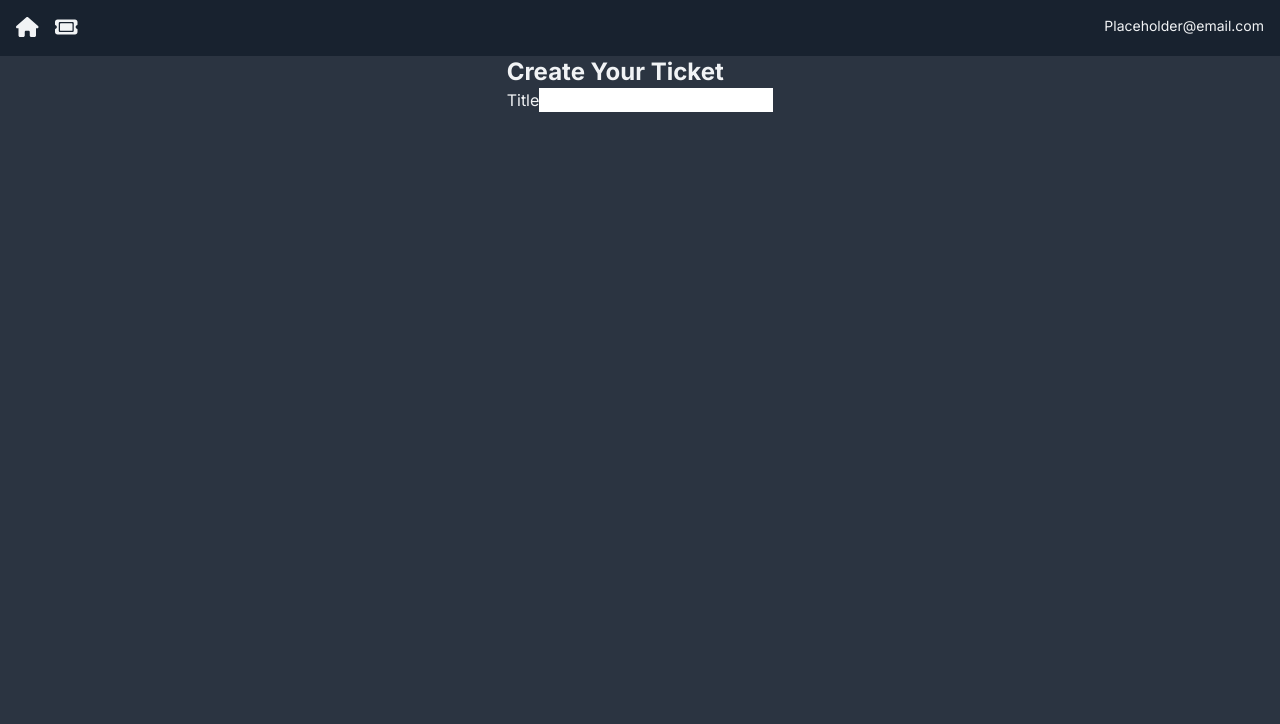
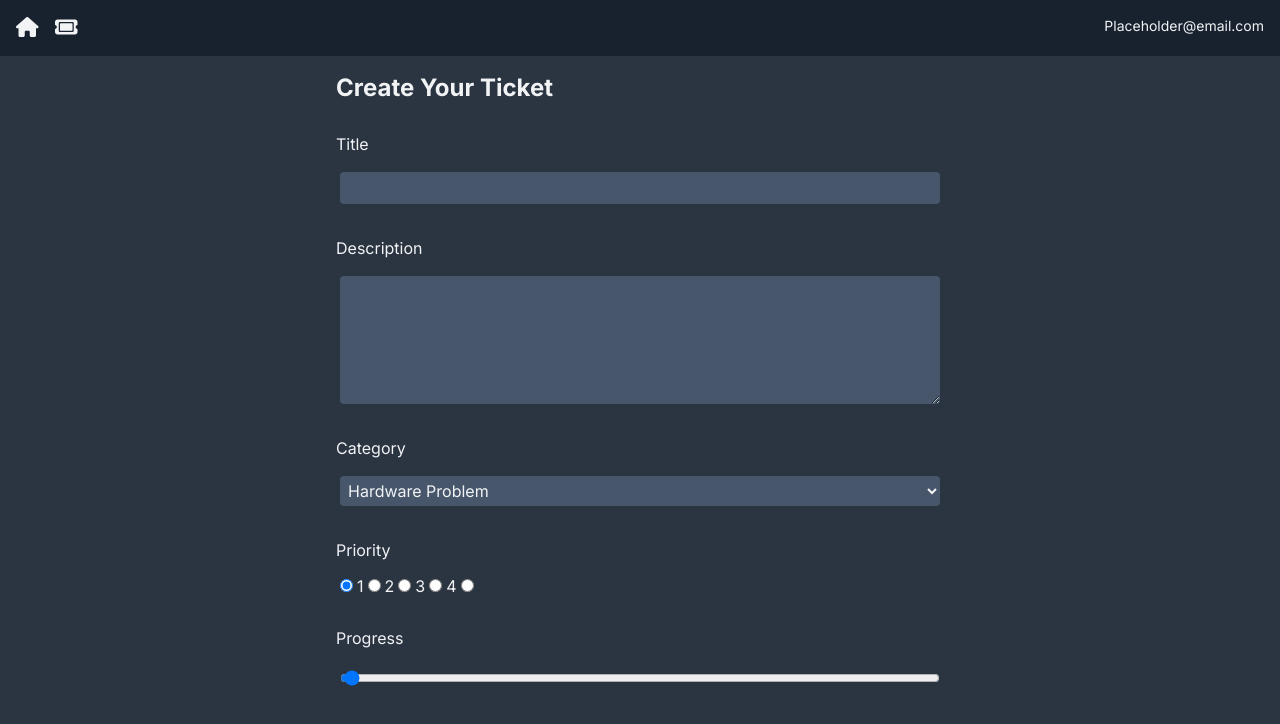
Before and after one commit to TJGit11/ticketing-application, a Next.js app: page /TicketPage/new in a window 1280 px wide. Shown: the top 724 px of the page. Built offline with nearby package versions, Linux system fonts and the light colour scheme.

Commit message:
fleshing out the ticket with description, cartegories, priority, progress bar

```diff
--- a/app/(components)/TicketForm.jsx
+++ b/app/(components)/TicketForm.jsx
@@ -23,10 +23,18 @@
     }));
   };
 
+  const handleSubmit = () => {
+    console.log("submitted");
+  };
+
   const [formData, setFormData] = useState(startingTicketData);
   return (
     <div className="flex justify-center">
-      <form>
+      <form
+        className="flex flex-col gap-3 w-1/2"
+        method="post"
+        onSubmit={handleSubmit}
+      >
         <h3>Create Your Ticket</h3>
         <label>Title</label>
         <input
@@ -37,6 +45,86 @@
           required={true}
           value={formData.title}
         />
+
+        <label>Description</label>
+        <textarea
+          id="description"
+          name="description"
+          onChange={handleChange}
+          required={true}
+          value={formData.description}
+          rows="5"
+        />
+
+        <label>Category</label>
+        <select
+          name="category"
+          value={formData.category}
+          onChange={handleChange}
+        >
+          <option value="Hardware Problem"> Hardware Problem</option>
+          <option value="Software Problem"> Software Problem</option>
+          <option value="Project"> Project</option>
+        </select>
+        <label>Priority</label>
+        <div>
+          <input
+            id="priority-1"
+            name="priority"
+            type="radio"
+            onChange={handleChange}
+            value={1}
+            checked={formData.priority == 1}
+          />
+          <label>1</label>
+
+          <input
+            id="priority-2"
+            name="priority"
+            type="radio"
+            onChange={handleChange}
+            value={2}
+            checked={formData.priority == 2}
+          />
+          <label>2</label>
+
+          <input
+            id="priority-3"
+            name="priority"
+            type="radio"
+            onChange={handleChange}
+            value={3}
+            checked={formData.priority == 3}
+          />
+          <label>3</label>
+
+          <input
+            id="priority-4"
+            name="priority"
+            type="radio"
+            onChange={handleChange}
+            value={4}
+            checked={formData.priority == 4}
+          />
+          <label>4</label>
+          <input
+            id="priority-5"
+            name="priority"
+            type="radio"
+            onChange={handleChange}
+            value={5}
+            checked={formData.priority == 5}
+          />
+        </div>
+        <label>Progress</label>
+        <input
+          type="range"
+          id="progress"
+          name="progress"
+          value={formData.progress}
+          min="0"
+          max="100"
+        />
       </form>
     </div>
   );
--- a/app/globals.css
+++ b/app/globals.css
@@ -24,6 +24,18 @@
   p {
     @apply text-sm text-default-text;
   }
+
+  form {
+    @apply rounded-xl p-4;
+  }
+  label {
+    @apply mt-4;
+  }
+  input,
+  select,
+  textarea {
+    @apply m-1 rounded bg-card p-1;
+  }
 }
 
 @layer components {
```
